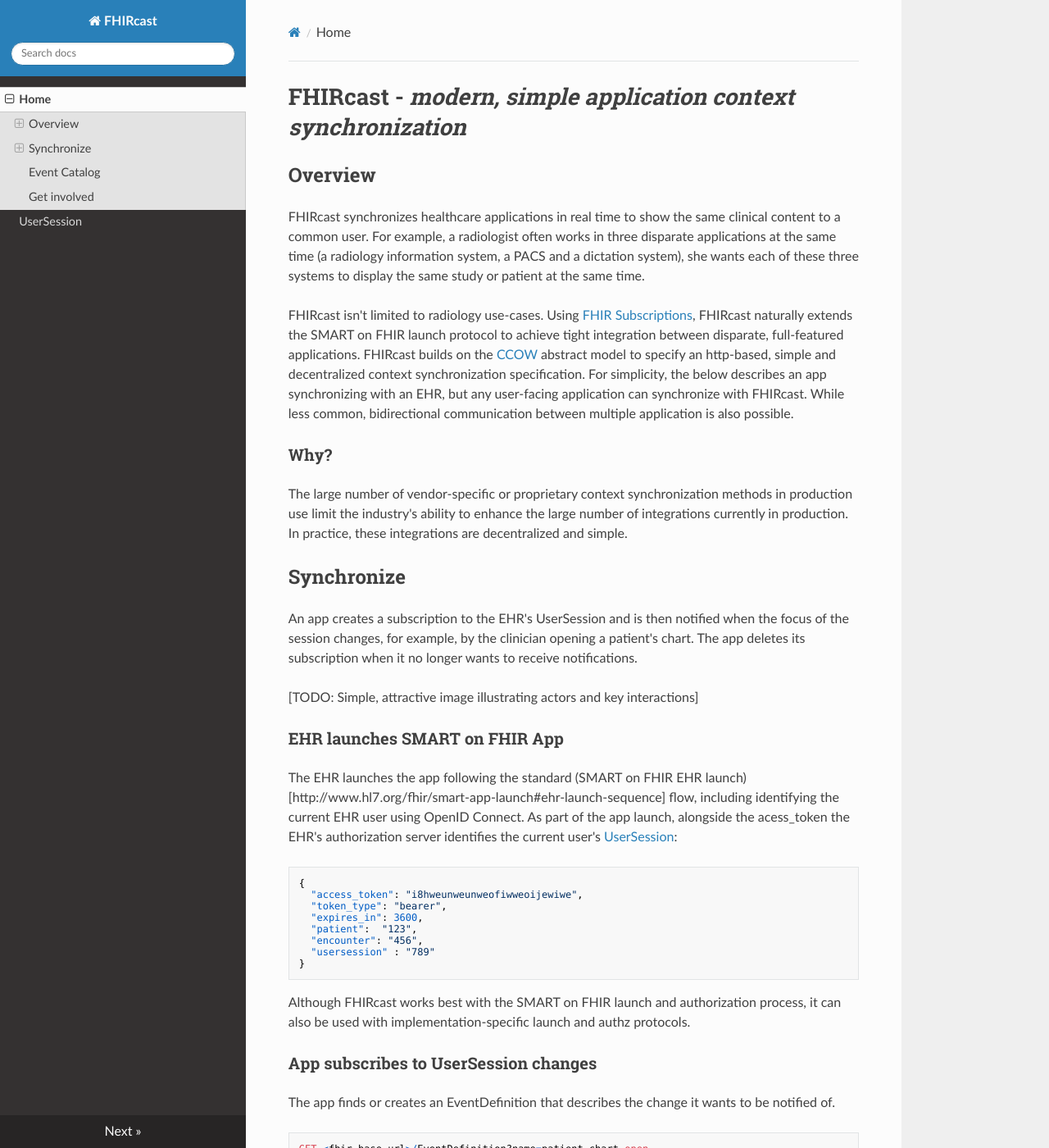
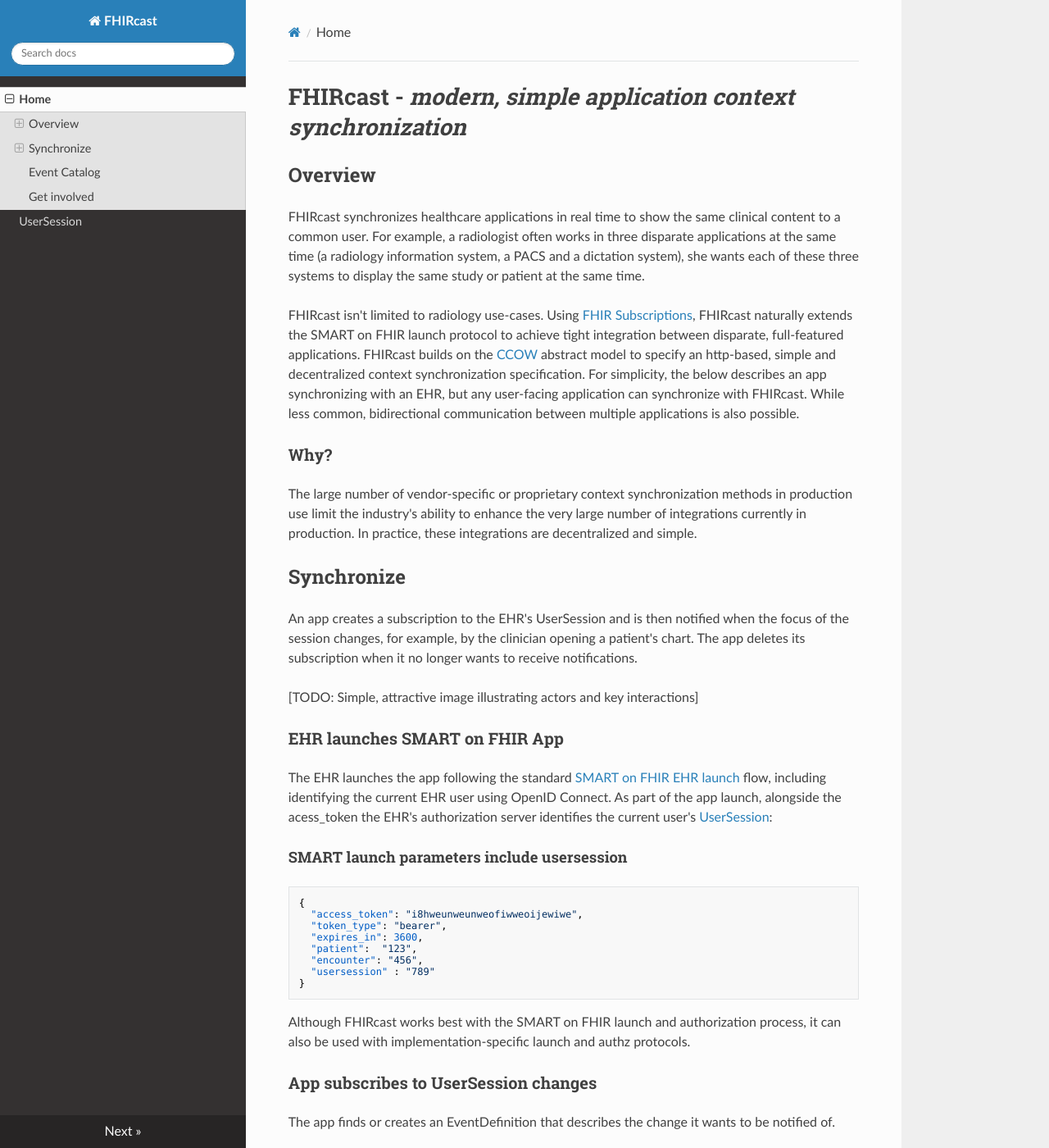
Before and after one commit to HL7/fhircast-docs, an MkDocs documentation site: the page built from docs/index.md, in a window 1280 px wide and 1400 px high. Shown: the whole window at 82% size. Built offline with MkDocs 1.6.1, drawn with Linux system fonts in a browser that asks for light colours; nearby versions of some CDN libraries; old or Windows-style settings are respelled for this version of MkDocs; some of the changed text lies outside the part shown.

Commit message:
small language fixes, enhancements in index

````diff
--- a/docs/index.md
+++ b/docs/index.md
@@ -4,12 +4,12 @@
 
 FHIRcast synchronizes healthcare applications in real time to show the same clinical content to a common user. For example, a radiologist often works in three disparate applications at the same time (a radiology information system, a PACS and a dictation system), she wants each of these three systems to display the same study or patient at the same time.
 
-FHIRcast isn't limited to radiology use-cases. Using [FHIR Subscriptions](https://www.hl7.org/fhir/subscription.html), FHIRcast naturally extends the SMART on FHIR launch protocol to achieve tight integration between disparate, full-featured applications. FHIRcast builds on the [CCOW](https://en.wikipedia.org/wiki/CCOW) abstract model to specify an http-based, simple and decentralized context synchronization specification. For simplicity, the below describes an app synchronizing with an EHR, but any user-facing application can synchronize with FHIRcast. While less common,  bidirectional communication between multiple application is also possible.
+FHIRcast isn't limited to radiology use-cases. Using [FHIR Subscriptions](https://www.hl7.org/fhir/subscription.html), FHIRcast naturally extends the SMART on FHIR launch protocol to achieve tight integration between disparate, full-featured applications. FHIRcast builds on the [CCOW](https://en.wikipedia.org/wiki/CCOW) abstract model to specify an http-based, simple and decentralized context synchronization specification. For simplicity, the below describes an app synchronizing with an EHR, but any user-facing application can synchronize with FHIRcast. While less common,  bidirectional communication between multiple applications is also possible.
 
 
 ### Why?
 
-The large number of vendor-specific or proprietary context synchronization methods in production use limit the industry's ability to enhance the large number of integrations currently in production. In practice, these integrations are decentralized and simple.
+The large number of vendor-specific or proprietary context synchronization methods in production use limit the industry's ability to enhance the very large number of integrations currently in production. In practice, these integrations are decentralized and simple.
 
 
 ## Synchronize
@@ -22,8 +22,9 @@
 
 ### EHR launches SMART on FHIR App
 
-The EHR launches the app following the standard (SMART on FHIR EHR launch)[http://www.hl7.org/fhir/smart-app-launch#ehr-launch-sequence]  flow, including identifying the current EHR user using OpenID Connect. As part of the app launch, alongside the acess_token the EHR's authorization server identifies the current user's [UserSession](usersession/):
+The EHR launches the app following the standard [SMART on FHIR EHR launch](http://www.hl7.org/fhir/smart-app-launch#ehr-launch-sequence) flow, including identifying the current EHR user using OpenID Connect. As part of the app launch, alongside the acess_token the EHR's authorization server identifies the current user's [UserSession](usersession/):
 
+#### SMART launch parameters include usersession
 ```
 {
   "access_token": "i8hweunweunweofiwweoijewiwe",
````
Also changed, not shown: other parts of docs/index.md (+2 -2 lines).
